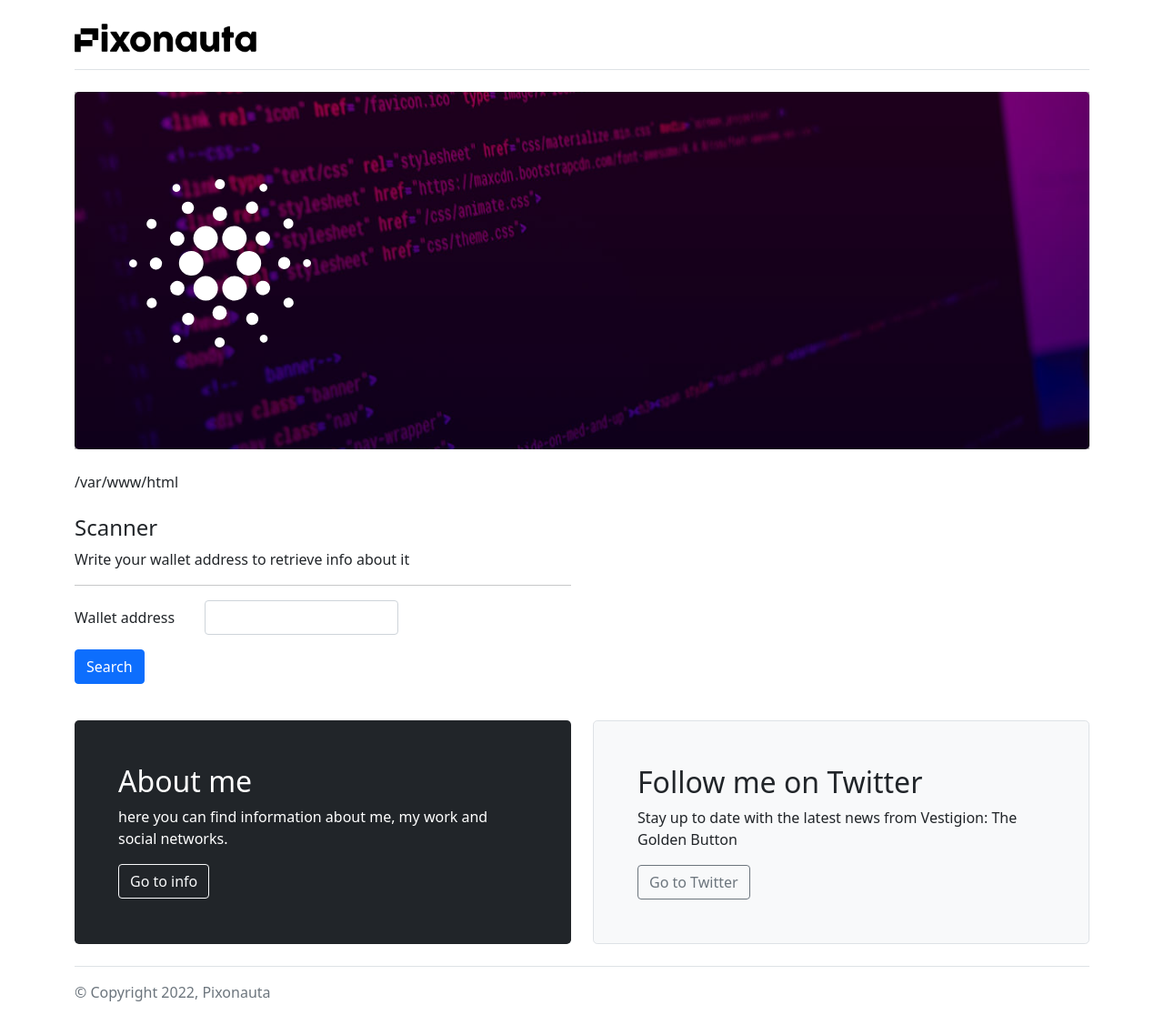
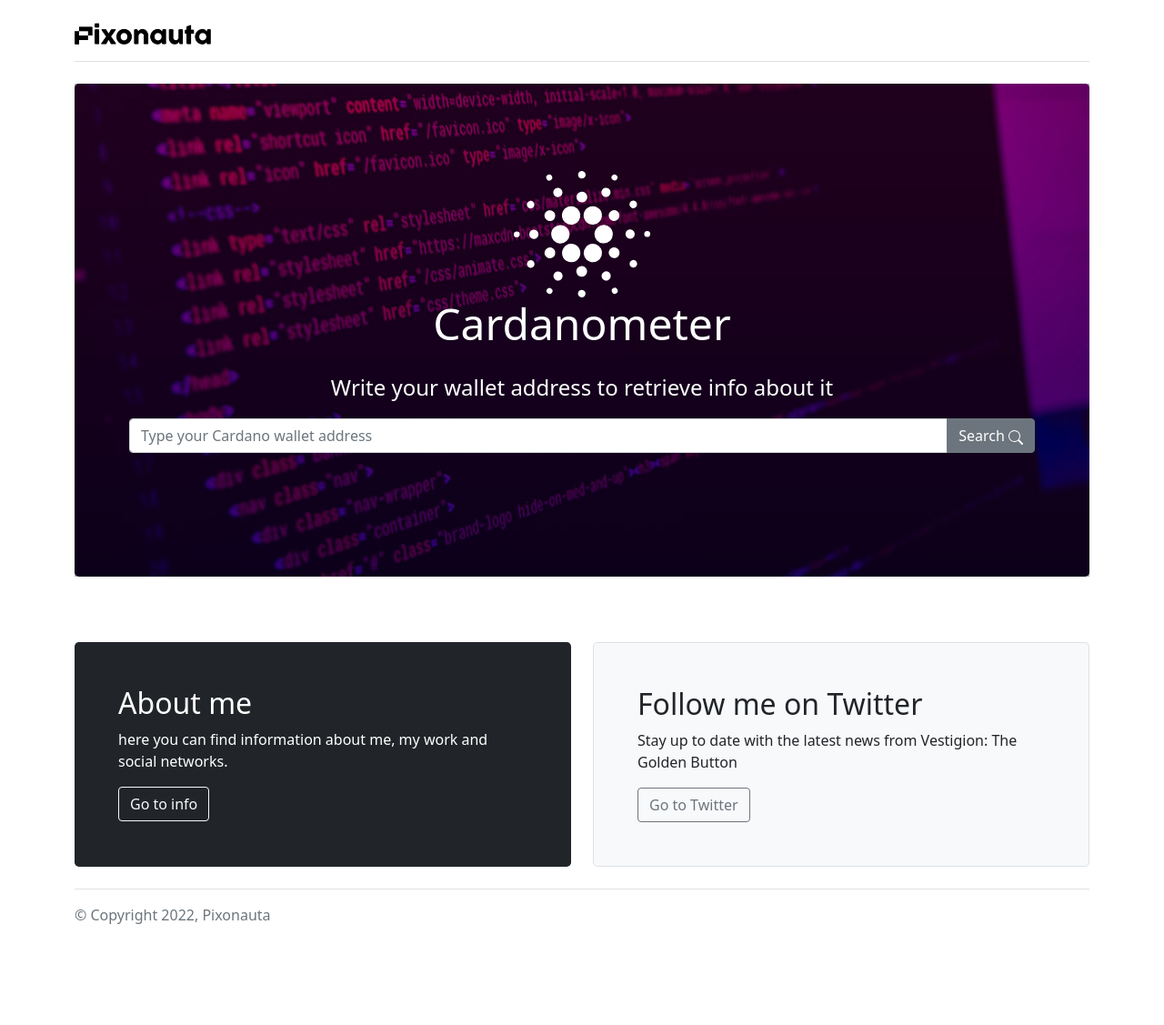
Before and after one commit to Pixonauta/cardanometer, a PHP site: page /pixonauta/ in a window 1280 px wide. Shown: the whole page at 91% size. After the commit the page ends 1016 px from the top, so only its background shows below. Run offline with PHP 8.4, Linux system fonts and the light colour scheme.

Commit message:
wallet and stake address search works

```diff
--- a/index.php
+++ b/index.php
@@ -22,47 +22,40 @@
         <div class="container py-4">
             <header class="pb-3 mb-4 border-bottom">
                 <a href="/" class="d-flex align-items-center text-dark text-decoration-none">
-                    <img src="assets/img/pixonauta-logo-04.png" alt="Angel Mavare Logo" style="max-width:200px;">
+                    <img src="assets/img/pixonauta-logo-04.png" alt="Angel Mavare Logo" style="max-width:150px;">
 
                 </a>
             </header>
 
-            <div class=" bg-light rounded-3" style="background: url('assets/img/gitcommandsbg.jpg'); background-size: cover;background-position:center;">
+            <div class=" bg-light rounded-3 " style="background: url('assets/img/gitcommandsbg.jpg'); background-size: cover;background-position:center;">
                 <div class="p-5 mb-4" style="background:rgba(0,0,0,0.3); ">
                     <div class="container-fluid py-5">
-                        <img src="assets/img/cardanologowhite.svg" alt="Cardano logo" style="max-width:200px;">
-                        <h1 class="display-5 fw-bold text-white">{{ tittle }}</h1>
-                        <p class="col-md-8 fs-4 text-white"></p>
-                        <!-- <button class="btn btn-primary btn-lg" type="button">Example button</button> -->
+                        <img src="assets/img/cardanologowhite.svg" alt="Cardano logo" class="d-block mx-auto" style="max-width:150px;">
+                        <h1 class="display-5  text-white mx-auto text-center mb-4">Cardanometer</h1>
+                        <p class="col-md-12 fs-4 text-white text-center">Write your wallet address to retrieve info about it</p>
+                        <div class="input-group mb-3 col-md-12">
+                            <input type="text" id="wallet" v-model="wallet" class="form-control" placeholder="Type your Cardano wallet address" aria-label="Wallet address" aria-describedby="searchButton">
+                            <a class="btn btn-secondary" type="button" id="searchButton" href="#" v-on:click="searchWallet">Search
+                                <svg xmlns="http://www.w3.org/2000/svg" width="16" height="16" fill="currentColor" class="bi bi-search" viewBox="0 0 16 16">
+                                    <path d="M11.742 10.344a6.5 6.5 0 1 0-1.397 1.398h-.001c.03.04.062.078.098.115l3.85 3.85a1 1 0 0 0 1.415-1.414l-3.85-3.85a1.007 1.007 0 0 0-.115-.1zM12 6.5a5.5 5.5 0 1 1-11 0 5.5 5.5 0 0 1 11 0z" />
+                                </svg>
+                            </a>
+                        </div>
+
+                        <div class="col-md-12 text-white pt-4" v-html="walletInfo">
+
+
+                        </div>
                     </div>
                 </div>
 
             </div>
-    <?php echo $dir = dirname(__FILE__); ?>
+
             <div class="row pt-4 pb-4">
-                <div class="col-md-6">
-                    <form action="">
-                        <h4 class="alert-heading">Scanner</h4>
-                        <p>Write your wallet address to retrieve info about it</p>
-                        <hr>
-                        <div class="mb-3 row">
-                            <label for="height" class="col-sm-3 col-form-label">Wallet address</label>
-                            <div class="col-sm-5">
-                                <input type="text" class="form-control" id="wallet" v-model="wallet" >
-                            </div>
-                        </div>
 
-                        <div class="mb-3 row">
-
-                            <div class="col-sm-10">
-                                <a class="btn btn-primary" href="#" v-on:click="searchWallet" >Search <i class="bi bi-search"></i></a>
-                            </div>
-                        </div>
-                    </form>
-                </div>
                 <div class="col-md-6">
                     <div v-if="seenResults" class="alert alert-success" role="alert">
-                        <h4  id="results" class="alert-heading pb-3">Results</h4>
+                        <h4 id="results" class="alert-heading pb-3">Results</h4>
                         <hr>
                         <ul class="sizeList">
                             <li> </li>
@@ -99,15 +92,18 @@
     </div>
     <script src="https://cdn.jsdelivr.net/npm/bootstrap@5.1.3/dist/js/bootstrap.min.js"></script>
 
-    <?php $current_url="//".$_SERVER['HTTP_HOST'].$_SERVER['REQUEST_URI']; ?>
+    <?php $current_url = "//" . $_SERVER['HTTP_HOST'] . $_SERVER['REQUEST_URI']; ?>
     <script>
-        const { createApp } = Vue
+        const {
+            createApp
+        } = Vue
 
         createApp({
             data() {
                 return {
                     message: '',
                     wallet: '',
+                    walletInfo: '',
                     url: window.location.href,
                     updateFooter: new Date().getFullYear()
                 }
@@ -116,16 +112,25 @@
                 async searchWallet(e) {
                     e.preventDefault();
                     //console.log("hola");
-                    if(this.wallet != ''){
-                        fetch(`${this.url}/api/index.php?wallet=${this.wallet}`)
-                        .then(response => response.json())
-                        .then(data => {
-                            console.log(data.controlled_amount)
-                        }
+                    if (this.wallet != '') {
 
+                            fetch(`${this.url}/api/index.php?wallet=${this.wallet}`)
+                            .then(response => response.json())
+                            .then(data => {
+                                    let allDataWallet = JSON.stringify(data);
+                                    let controlled_amount = (data.controlled_amount)/1000000;
+                                    let rewards = (data.withdrawable_amount)/1000000;
+                                    let pool_id = data.pool_id;
 
-                        );
-                    }else{
+                                    console.log(data)
+                                    this.walletInfo = `<strong>Total ADA:</strong> ${controlled_amount} ₳<br>
+                                    <strong>Rewards available:</strong> ${rewards} ₳<br>
+                                    <strong>Pool ID:</strong>  ${pool_id} <br>`;
+                                    //this.walletInfo = allDataWallet
+                                }
+                            );
+
+                    } else {
                         console.log('Type your wallet');
                     }
 
```
Also changed, not shown: api/index.php (+46 -1 lines).
